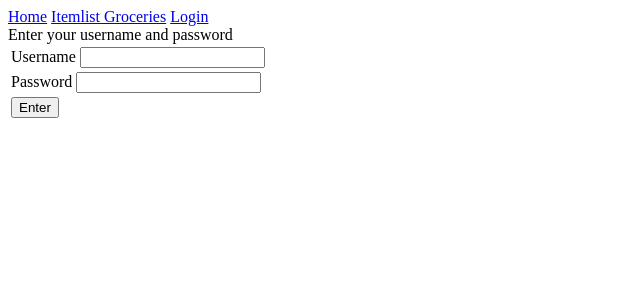
After one commit to MiikaProject/Ostoslista, a Flask app: page /auth/login in a window 1280 px wide. The commit adds this page. Shown: the top 300 px of the page, without its empty margins (0-640 px from the left). Run offline with Flask 2, Linux system fonts and the light colour scheme.

Commit message:
added database table for account and function to login/logout

```diff
--- /dev/null
+++ b/application/auth/forms/loginform.py
@@ -0,0 +1,9 @@
+from flask_wtf import FlaskForm
+from wtforms import PasswordField,StringField
+
+class LoginForm(FlaskForm):
+    username=StringField("Username")
+    password=PasswordField("Password")
+
+    class Meta:
+        csrf=False
--- /dev/null
+++ b/application/auth/templates/login.html
@@ -0,0 +1,31 @@
+<!-- Uses default page layout from main/templates/layout.html -->
+{% extends "layout.html" %}
+
+{% block body %}
+<div>{{error}}</div>
+<div>Enter your username and password</div>
+<form method="POST" action="{{url_for('auth.auth_login')}}">
+    <table>
+        <tr>
+            <td>
+                {{form.username.label}}
+                {{form.username}}
+            </td>
+        </tr>
+        <tr>
+            <td>
+                {{form.password.label}}
+                {{form.password}}
+            </td>
+        </tr>
+        <tr>
+            <td>
+                <input type="submit" value="Enter" />
+            </td>
+        </tr>
+    </table>
+</form>
+
+
+
+{% endblock %}
--- /dev/null
+++ b/application/auth/views.py
@@ -0,0 +1,41 @@
+from flask import Blueprint,Flask,render_template,request,redirect,url_for
+from flask_login import login_user,logout_user
+
+from application import app, db
+from application.auth.models.Account import Account
+from application.auth.forms.loginform import LoginForm
+
+
+#Create blueprint for the moodule
+auth = Blueprint('auth',__name__,
+                template_folder='templates')
+
+@auth.route("/auth/login",methods=["GET","POST"])
+def auth_login():
+
+    if request.method=="GET":
+        return render_template("login.html",form=LoginForm())
+
+    elif request.method=="POST":
+        form=LoginForm(request.form)
+
+        #Get username and password
+        username=form.username.data
+        password=form.password.data
+
+        print(username,password)
+        user = Account.query.filter_by(username=username,password=password).first()
+
+        if not user:
+                return render_template("login.html", form = form,
+                               error = "No such username or password")
+
+        else:
+                login_user(user)
+                return redirect(url_for("main.index"))
+
+
+@auth.route("/auth/logout")
+def auth_logout():
+        logout_user()
+        return redirect(url_for("main.index"))
--- a/application/groceries/views.py
+++ b/application/groceries/views.py
@@ -1,4 +1,5 @@
 from flask import Blueprint,Flask,render_template,request,redirect,url_for
+from flask_login import login_required
 
 from application import app, db
 from application.items.models.item import Item
@@ -12,6 +13,7 @@ groceries = Blueprint('groceries',__name__,
 
 
 @groceries.route("/groceries",methods=["GET"])
+@login_required
 def groceries_index():
 
     #Get all possible item choices from database
@@ -29,6 +31,7 @@ def groceries_index():
     return render_template("/groceries.html",grocerylist=grocerylist.items,itemlist=itemlist,form=GroceryForm())
 
 @groceries.route("/groceries/remove/<grocery_id>",methods=["POST"])
+@login_required
 def groceries_remove(grocery_id):
     #Get matching grocerylist
     grocerylist = GroceryList.query.filter_by(name='default').first()
@@ -48,6 +51,7 @@ def groceries_remove(grocery_id):
 
 
 @groceries.route("/groceries",methods=["POST"])
+@login_required
 def groceries_create():
 
     #Pull name from form
--- a/application/items/views.py
+++ b/application/items/views.py
@@ -1,4 +1,5 @@
 from flask import Blueprint,render_template,request,redirect,url_for
+from flask_login import login_required
 
 from application import app, db
 from application.items.models.item import Item
@@ -9,6 +10,7 @@ items = Blueprint('items',__name__,
 
 
 @items.route("/items",methods=["GET"])
+@login_required
 def items_index():
 
     #Pull all items from database and order them aplhabetically
@@ -18,6 +20,7 @@ def items_index():
 
 
 @items.route("/items", methods=["POST"])
+@login_required
 def item_create():
     #Get form
     form = ItemForm(request.form)
@@ -43,11 +46,13 @@ def item_create():
     return redirect(url_for("items.items_index"))
 
 @items.route("/items/<item_id>",methods=["GET"])
+@login_required
 def item_view(item_id):
     item = Item.query.filter(Item.id==item_id).first()
     return render_template("item.html",item=item,form=ItemForm())
 
 @items.route("/items/<item_id>",methods=["POST"])
+@login_required
 def item_update(item_id):
     form = ItemForm(request.form)
     print(form)
@@ -72,6 +77,7 @@ def item_update(item_id):
     return redirect(url_for("items.items_index"))
 
 @items.route("/items/remove/<item_id>",methods=["POST"])
+@login_required
 def item_remove(item_id):
     #get item from database
     item = Item.query.filter(Item.id==item_id).first()
--- a/application/main/templates/layout.html
+++ b/application/main/templates/layout.html
@@ -1,17 +1,27 @@
 <!DOCTYPE html>
 <html>
+
 <head>
   <meta charset="utf-8">
   <title>GroceryList</title>
 </head>
+
+<body>
   <span><a href="/">Home</a></span>
-  <span><a href="/items">Itemlist  </a></span>
+  <span><a href="/items">Itemlist </a></span>
   <span><a href="/groceries">Groceries</a></span>
-  <body>
+  {% if current_user.is_authenticated %}
+  <div>Logged in as {{current_user.name}}.
+    <a href="{{url_for('auth.auth_logout')}}">Logout</a>
+  </div>
+  {% else %}
+  <span><a href="{{url_for('auth.auth_login')}}"> Login </a> </span>
+  {% endif %}
   {% block body %}
   <p>
     Content.
   </p>
   {% endblock %}
 </body>
+
 </html>
--- a/requirements.txt
+++ b/requirements.txt
@@ -2,6 +2,7 @@ astroid==2.2.5
 Click==7.0
 colorama==0.4.1
 Flask==1.1.1
+Flask-Login==0.4.1
 Flask-SQLAlchemy==2.4.0
 Flask-WTF==0.14.2
 gunicorn==19.9.0
@@ -11,6 +12,7 @@ Jinja2==2.10.1
 lazy-object-proxy==1.4.1
 MarkupSafe==1.1.1
 mccabe==0.6.1
+psycopg2==2.8.3
 six==1.12.0
 SQLAlchemy==1.3.6
 typed-ast==1.4.0
```
Also changed, not shown: application/__init__.py (+26 -3 lines), application/auth/models/Account.py (added, +34 -0 lines), application/auth/__init__.py (added). Lines whose indentation alone changed are shown as unchanged.
